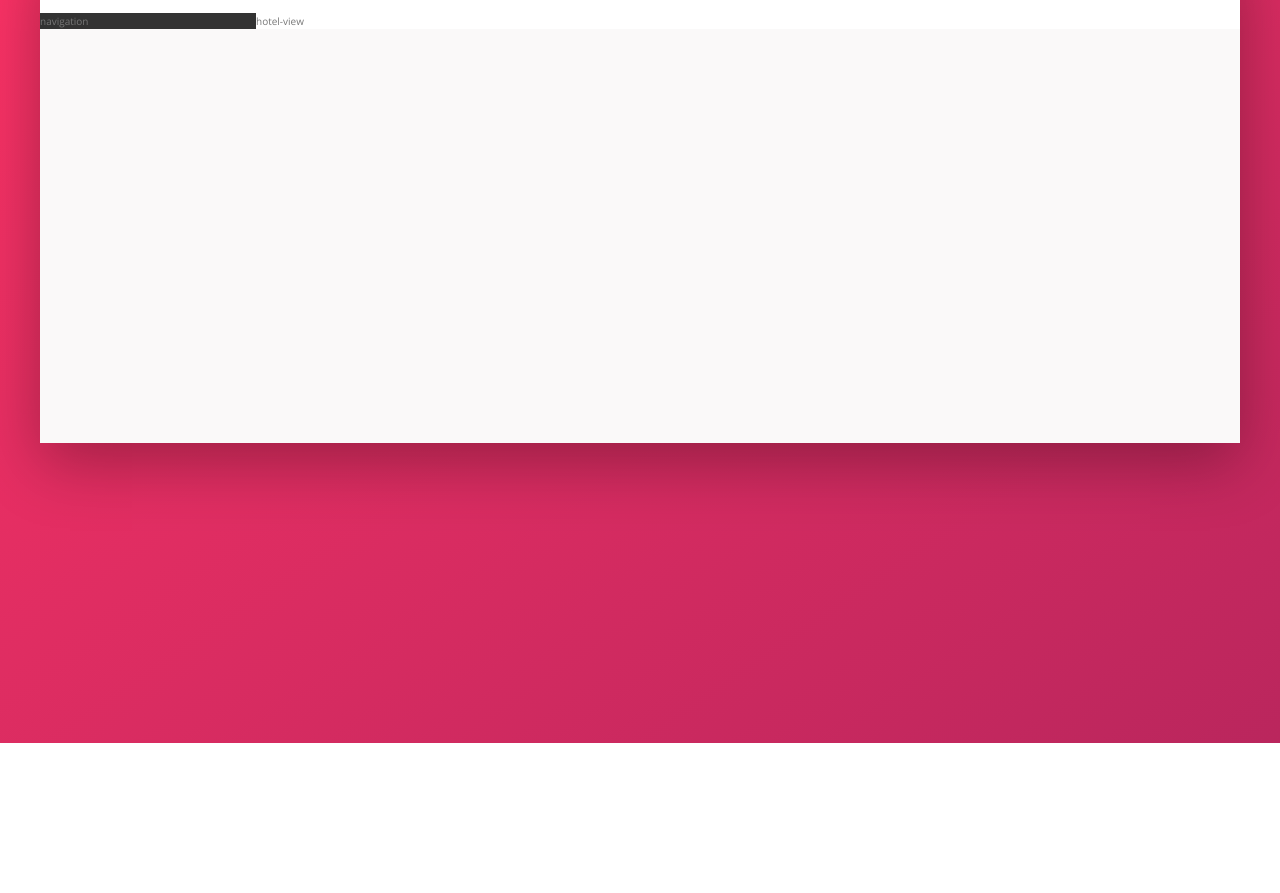
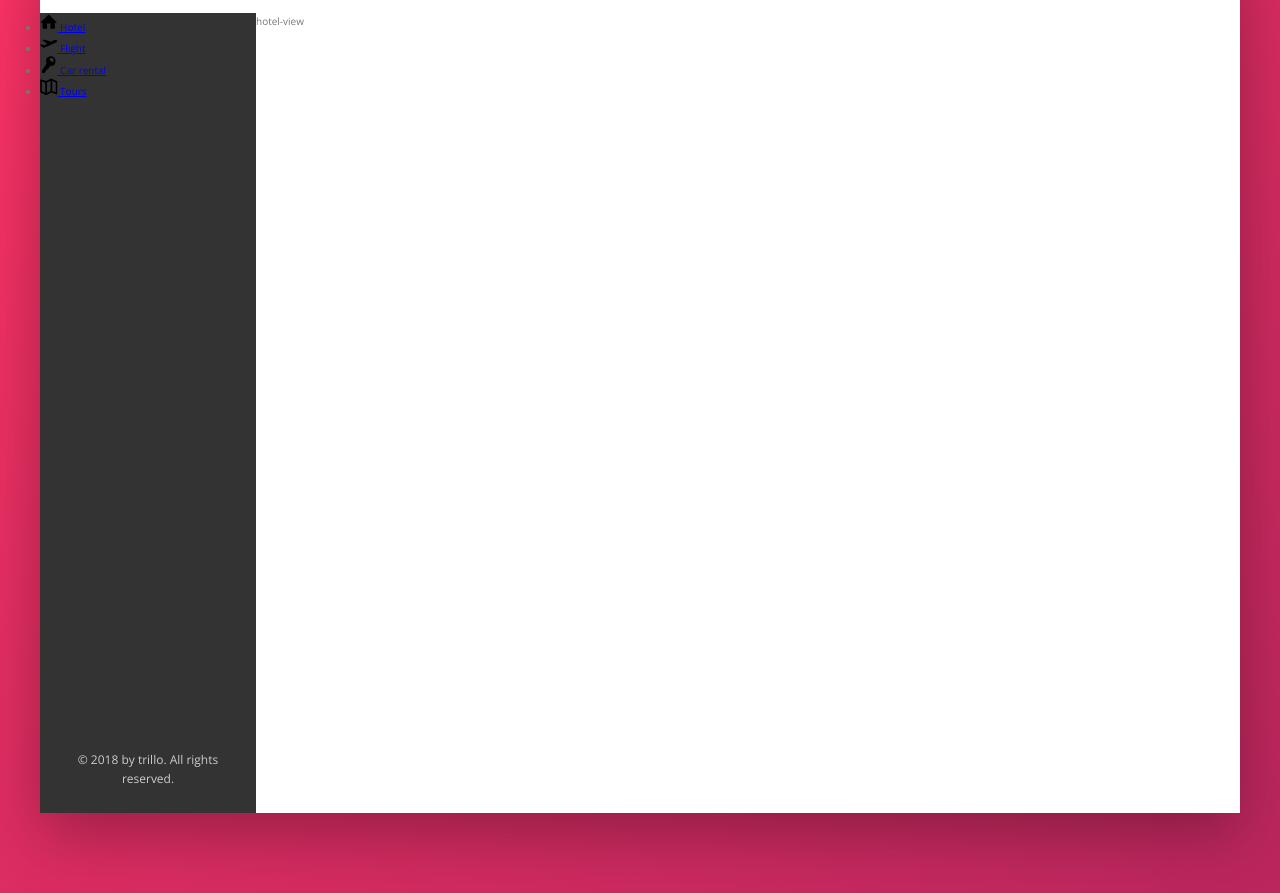
Before and after one commit to MacRayy/advanced_css_course_udemy, a website: page Trillo/starter/index.html in a window 1280 px wide. Shown: the part 137-1030 px from the top of the page. Before the commit the page ends 880 px from the top, so only its background shows below. Drawn offline with nearby package versions, Linux system fonts and the light colour scheme.

Commit message:
feat(sidebar): add html to sidebar, create basic layout for sidebar

```diff
--- a/Trillo/starter/index.html
+++ b/Trillo/starter/index.html
@@ -46,8 +46,46 @@
 
 			<div class="content">
 				<nav class="sidebar">
-          navigation
+					<ul class="side-nav">
+						<li class="side-nav__item">
+							<a class="side-nav__link" href="#">
+								<svg class=side-nav__icon>
+									<use xlink:href="img/sprite.svg#icon-home"></use>
+								</svg>
+								<span>Hotel</span>
+							</a>
+						</li>
+						<li class="side-nav__item">
+							<a class="side-nav__link" href="#">
+								<svg class=side-nav__icon>
+									<use xlink:href="img/sprite.svg#icon-aircraft-take-off"></use>
+								</svg>
+								<span>Flight</span>
+							</a>
+						</li>
+						<li class="side-nav__item">
+							<a class="side-nav__link" href="#">
+								<svg class=side-nav__icon>
+									<use xlink:href="img/sprite.svg#icon-key"></use>
+								</svg>
+								<span>Car rental</span>
+							</a>
+						</li>
+						<li class="side-nav__item">
+							<a class="side-nav__link" href="#">
+								<svg class=side-nav__icon>
+									<use xlink:href="img/sprite.svg#icon-map"></use>
+								</svg>
+								<span>Tours</span>
+							</a>
+						</li>
+					</ul>
+
+					<div class="legal">
+						&copy; 2018 by trillo. All rights reserved.
+					</div>
 				</nav>
+
 				<main class="hotel-view">
 					hotel-view
 				</main>
--- a/Trillo/starter/sass/_components.scss
+++ b/Trillo/starter/sass/_components.scss
@@ -108,3 +108,27 @@
     margin-right: 1rem;
   }
 }
+
+// SIDE NAVIGATION
+.side-nav {
+
+  &__item {
+
+  }
+
+  &__link {
+
+  }
+
+  &__icon {
+    height: 1.75rem;
+    width: 1.75rem;
+  }
+}
+
+.legal {
+  color: var(--color-grey-light-4);
+  font-size: 1.2rem;
+  padding: 2.5rem;
+  text-align: center;
+}
--- a/Trillo/starter/sass/_layout.scss
+++ b/Trillo/starter/sass/_layout.scss
@@ -22,10 +22,15 @@
 
 .sidebar {
   background-color: var(--color-grey-dark-1);
+  display: flex;
   flex: 0 0 18%;
+  flex-direction: column;
+  justify-content: space-between;
 }
 
 .hotel-view {
   background-color: #fff;
   flex: 1;
+
+  height: 80rem;
 }
```
Also changed, not shown: Trillo/starter/css/style.css. Lines whose indentation alone changed are shown as unchanged.
